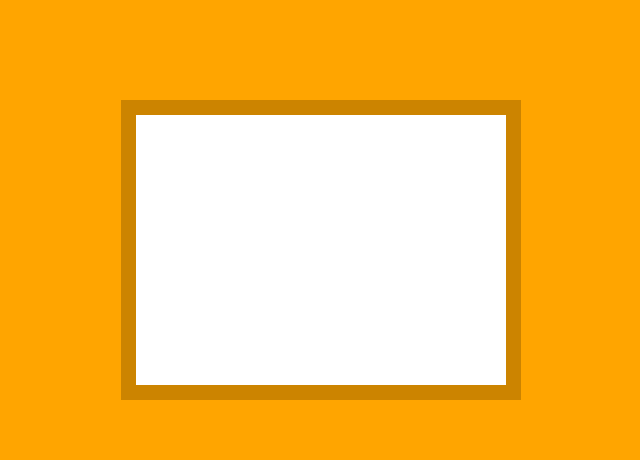
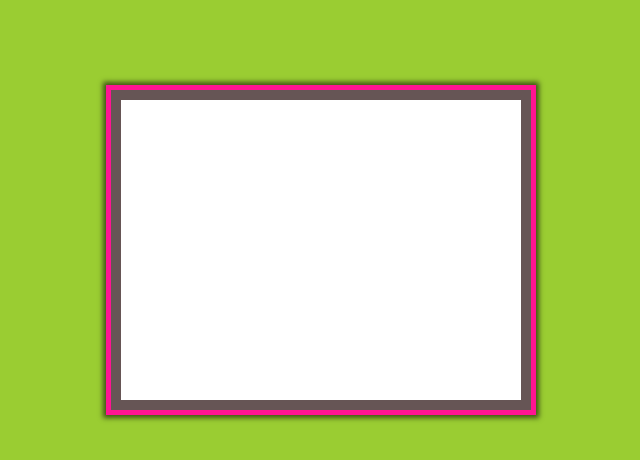
Before and after one commit to anotherLee/css-secrets, a plain HTML site: page index.html in a window 1280 px wide. Shown: the whole page, without its empty margins (319-959 px from the left). Drawn offline with Linux system fonts and the light colour scheme.

Commit message:
使用多重投影来实现多重边框,box-shadow可以用,来实现多重投影

```diff
--- a/index.html
+++ b/index.html
@@ -13,13 +13,16 @@
         }
         body,html {
             height:100%;
-            background-color:orange;
+            background-color:yellowgreen;
         }
         .test{
             width:400px;
             height:300px;
             background-color:white;
-            border:15px solid rgba(0,0,0,0.2);
+            box-shadow: 0 0 0 10px #655,
+                        0 0 0 15px deeppink,
+                        0 0 5px 18px rgba(0,0,0,0.6);
+            /* border:15px solid rgba(0,0,0,0.2); */
             margin:100px auto 0;
             background-clip:padding-box;
         }
```
